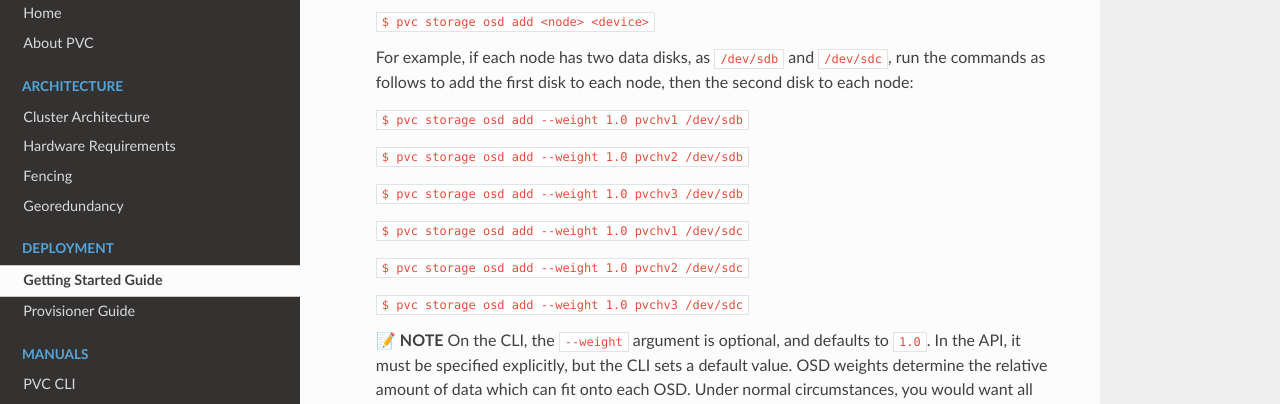
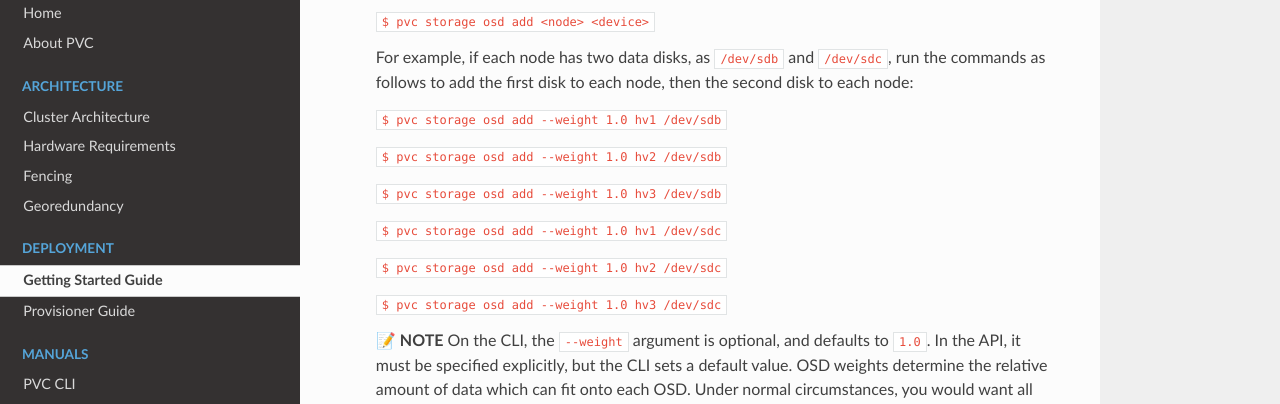
Before and after one commit to parallelvirtualcluster/docs, an MkDocs documentation site: the page built from docs/deployment/getting-started.md, in a window 1280 px wide and 900 px high, scrolled down 16286 px. Shown: the part 147-551 px from the top of the window. Built offline with MkDocs 1.6.1, drawn with Linux system fonts in a browser that asks for light colours; nearby versions of some CDN libraries.

Commit message:
Fix hostnames

````diff
--- a/docs/deployment/getting-started.md
+++ b/docs/deployment/getting-started.md
@@ -845,27 +845,27 @@
     For example, if each node has two data disks, as `/dev/sdb` and `/dev/sdc`, run the commands as follows to add the first disk to each node, then the second disk to each node:
 
     ```
-    $ pvc storage osd add --weight 1.0 pvchv1 /dev/sdb
+    $ pvc storage osd add --weight 1.0 hv1 /dev/sdb
     ```
 
     ```
-    $ pvc storage osd add --weight 1.0 pvchv2 /dev/sdb
+    $ pvc storage osd add --weight 1.0 hv2 /dev/sdb
     ```
 
     ```
-    $ pvc storage osd add --weight 1.0 pvchv3 /dev/sdb
+    $ pvc storage osd add --weight 1.0 hv3 /dev/sdb
     ```
 
     ```
-    $ pvc storage osd add --weight 1.0 pvchv1 /dev/sdc
+    $ pvc storage osd add --weight 1.0 hv1 /dev/sdc
     ```
 
     ```
-    $ pvc storage osd add --weight 1.0 pvchv2 /dev/sdc
+    $ pvc storage osd add --weight 1.0 hv2 /dev/sdc
     ```
 
     ```
-    $ pvc storage osd add --weight 1.0 pvchv3 /dev/sdc
+    $ pvc storage osd add --weight 1.0 hv3 /dev/sdc
     ```
 
     📝 **NOTE** On the CLI, the `--weight` argument is optional, and defaults to `1.0`. In the API, it must be specified explicitly, but the CLI sets a default value. OSD weights determine the relative amount of data which can fit onto each OSD. Under normal circumstances, you would want all OSDs to be of identical size, and hence all should have the same weight. If your OSDs are instead different sizes, the weight should be proportional to the size, e.g. `1.0` for a 100GB disk, `2.0` for a 200GB disk, etc. For more details, see the [Cluster Architecture](/cluster-architecture) and Ceph documentation.
````
